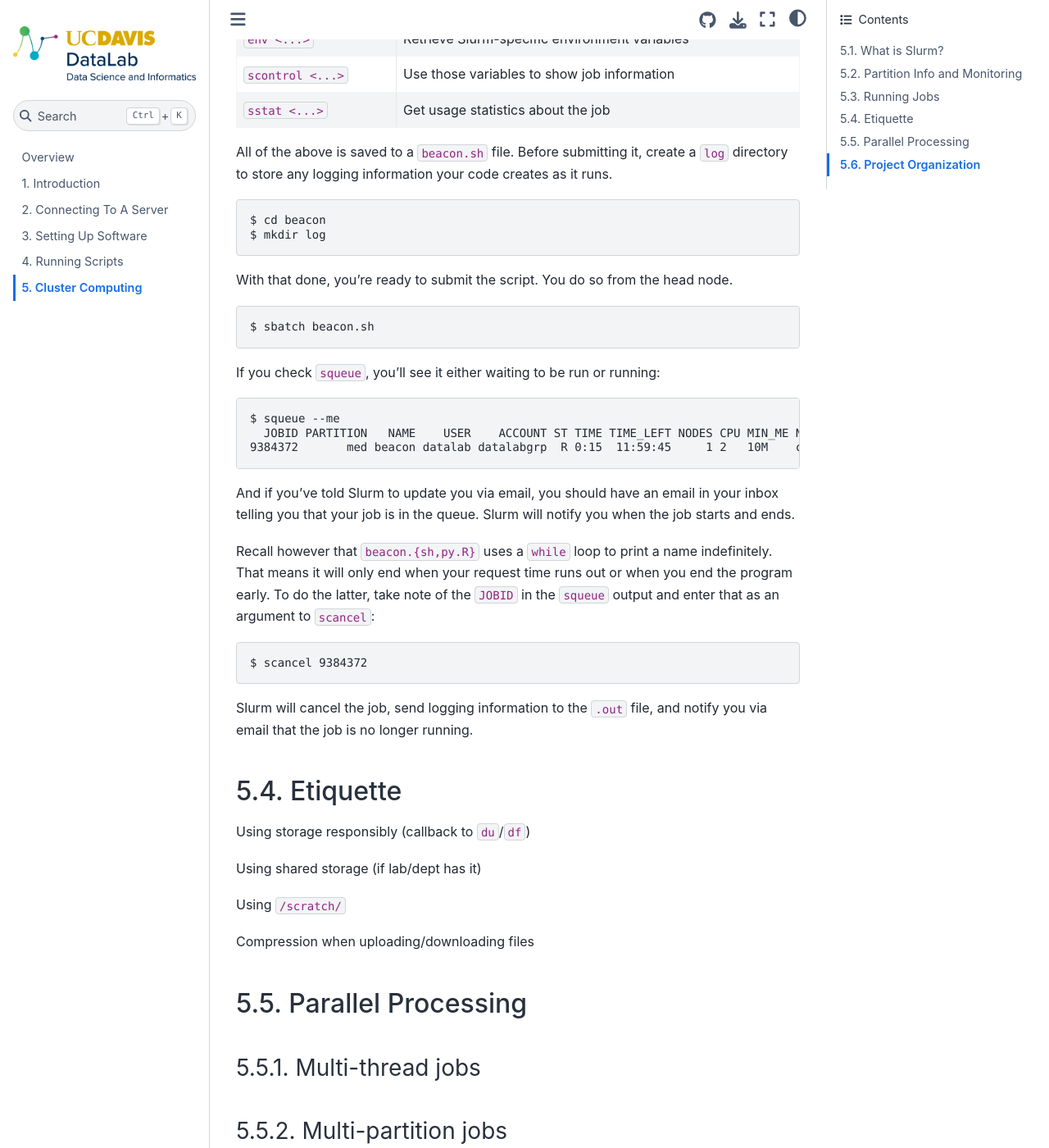
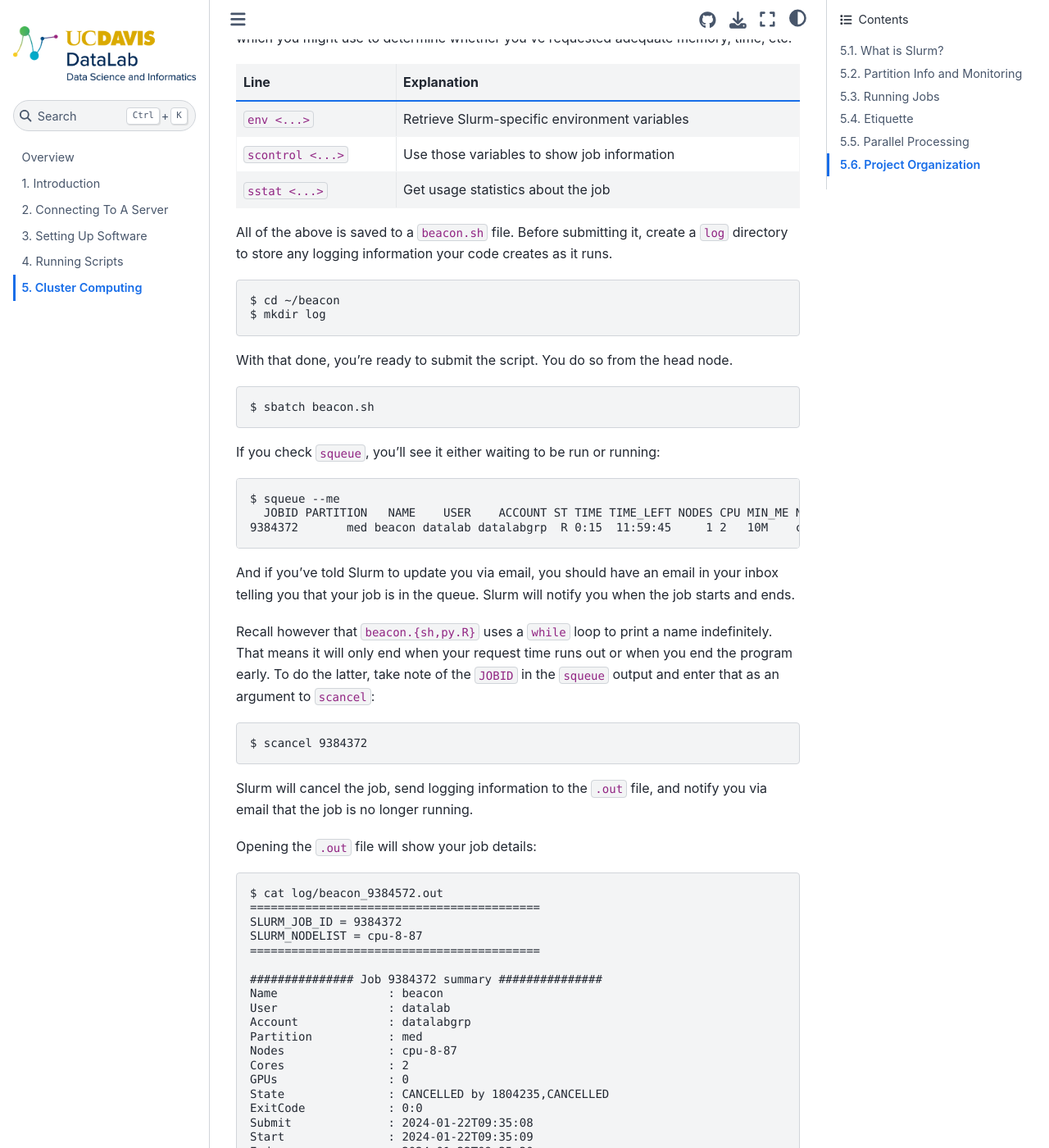
Before and after one commit to ucdavisdatalab/workshop_intro_to_remote_computing, a Jupyter Book: the page built from chapters/05_cluster-computing.md, in a window 1280 px wide and 1400 px high, scrolled down 6774 px. Shown: the whole window at 82% size. Built offline with Jupyter Book 1.0.4 settings and Sphinx 7.4.7 and the Sphinx Book theme 1.1.4, drawn with Linux system fonts in a browser that asks for light colours; some of the changed text lies outside the part shown.

Commit message:
small tweaks to sbatch section

````diff
--- a/chapters/05_cluster-computing.md
+++ b/chapters/05_cluster-computing.md
@@ -117,13 +117,13 @@
 on your desired partition.
 
 ```
-$ sinfo --partion=bgpu
+$ sinfo --partition=bgpu
 PARTITION AVAIL  TIMELIMIT  NODES  STATE NODELIST
 bgpu         up 150-00:00:      2    mix gpu-4-54,gpu-12-92
 ```
 
-Unfortunately, there isn't, so if you want to use this partition, you'll need
-to wait your turn.
+Unfortunately, there isn't. If you want to use this partition, you'll need to
+wait your turn.
 
 Running Jobs
 ------------
@@ -275,12 +275,12 @@
 | `--partition`      | which partition to use                                |
 | `--job-name`       | the name of the job                                   |
 | `--nodes`          | how many nodes the job runs on                        |
-| `--mem`            | how much memory to use                                |
+| `--mem`            | maximum memory to use                                 |
 | `--ntasks`         | number of simultaneous operations                     |
 | `--cpus-per-task`  | cpu cores/task; more cores means more compute         |
-| `-e`               | send errors to a file formatted `job-name_job-id.err` |
-| `-o`               | send output to a file formmated `job-name_job-id.out` |
-| `--mail-type`      | get updates from Slurn sent to your email             |
+| `--error`          | send errors to a file formatted `job-name_job-id.err` |
+| `--output`         | send output to a file formmated `job-name_job-id.out` |
+| `--mail-type`      | get updates from Slurm sent to your email             |
 | `--mail-user`      | send updates to this address                          |
 
 Now the job operations:
@@ -291,6 +291,10 @@
 | `set -x`         | Print commands to the `.err` file (helpful for debugging) |
 | `cd <...>`       | Go to a directory                                         |
 | `python3 <...>`  | Run a script                                              |
+
+Note that these are just command line instructions. If you have a module or
+virtual environment to activate, a directory to create, multiple scripts to run
+in sequence, etc., you can script this out.
 
 Finally, we include some optional operations for getting usage statistics about
 your job, which you might use to determine whether you've requested adequate
@@ -306,7 +310,7 @@
 `log` directory to store any logging information your code creates as it runs.
 
 ```
-$ cd beacon
+$ cd ~/beacon
 $ mkdir log
 ```
 
@@ -340,6 +344,39 @@
 
 Slurm will cancel the job, send logging information to the `.out` file, and
 notify you via email that the job is no longer running.
+
+Opening the `.out` file will show your job details:
+
+```
+$ cat log/beacon_9384572.out
+==========================================
+SLURM_JOB_ID = 9384372
+SLURM_NODELIST = cpu-8-87
+==========================================
+
+############### Job 9384372 summary ###############
+Name                : beacon
+User                : datalab
+Account             : datalabgrp
+Partition           : med
+Nodes               : cpu-8-87
+Cores               : 2
+GPUs                : 0
+State               : CANCELLED by 1804235,CANCELLED
+ExitCode            : 0:0
+Submit              : 2024-01-22T09:35:08
+Start               : 2024-01-22T09:35:09
+End                 : 2024-01-22T09:35:30
+Reserved walltime   : 12:00:00
+Used walltime       : 00:00:21
+Used CPU time       : 00:00:00
+% User (Computation): --
+% System (I/O)      : --
+Mem reserved        : 10M
+Max Mem used        : --
+Max Disk Write      : --
+Max Disk Read       : --
+```
 
 Etiquette
 ---------
````
Also changed, not shown: other parts of chapters/05_cluster-computing.md (+5 -5 lines).
